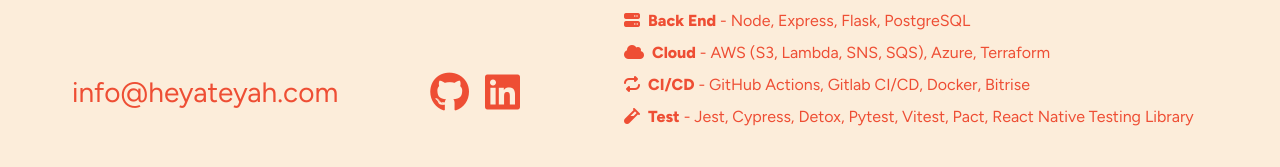
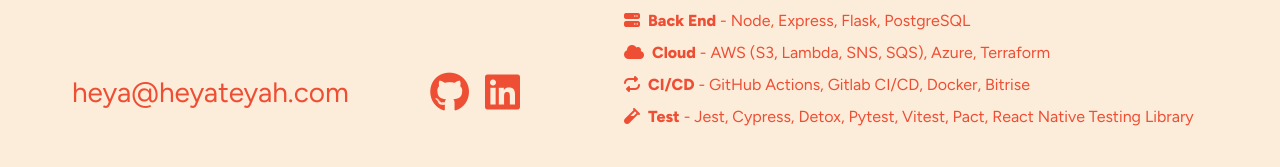
Before and after one commit to teyahbd/my-portfolio-site, a React (Vite) app: page / in a window 1280 px wide. Shown: the part 584-751 px from the top of the page. Built offline with nearby package versions, Linux system fonts and the light colour scheme; a web font is replaced by a local one.

Commit message:
refactor: update info

```diff
--- a/src/data/info.ts
+++ b/src/data/info.ts
@@ -10,7 +10,7 @@ export const getInfo = (): Info => {
   const info = {
     name: "Teyah Brennen-Davies",
     job_title: "Software Engineer",
-    email: "info@heyateyah.com",
+    email: "heya@heyateyah.com",
     github_profile_url: "https://github.com/teyahbd",
     linkedin_profile_url: "https://www.linkedin.com/in/teyahbd",
   };
```
